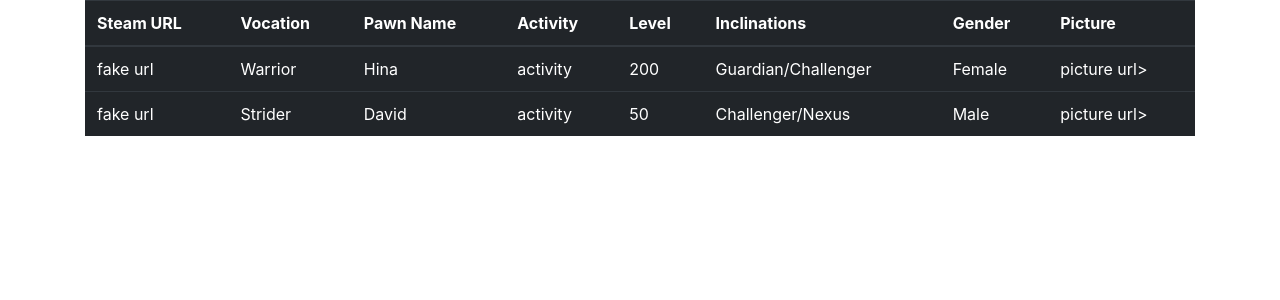
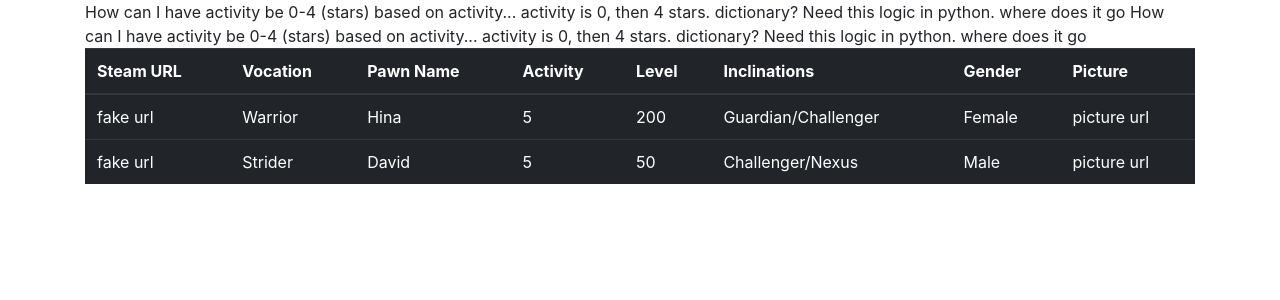
Before and after one commit to pawnguild/pawnguild, a Django app: page / in a window 1280 px wide. Shown: the part 78-378 px from the top of the page. Run offline with Django 3.2, Linux system fonts and the light colour scheme; data comes from the database, SQL or seed files in the repository; both versions use the stored data as it was after the commit; some libraries are stand-ins or nearby versions.

Commit message:
activity property

```diff
--- a/pawnlisting/models.py
+++ b/pawnlisting/models.py
@@ -5,6 +5,8 @@ from django.core.exceptions import ValidationError
 from crum import get_current_user
 
 from django.utils import timezone
+
+from datetime import datetime, timedelta
 
 vocations = ["Fighter", "Warrior", "Strider", "Ranger", "Mage", "Sorcerer"]
 genders = ["Male", "Female"]
@@ -33,6 +35,11 @@ class Pawn(models.Model):
     created_by = models.ForeignKey("auth.User", default=None, null=False, on_delete=models.CASCADE)
     last_modified = models.DateTimeField(default=timezone.now)
 
+    @property
+    def activity(self):
+        time_since_modified = timezone.now() - self.last_modified
+        return time_since_modified.days % 7 # Weeks since modified
+
     def save(self, *args, **kwargs):
         user = get_current_user()
         if user and not user.pk:
--- a/pawnlisting/templates/pawnlisting/pawn_list.html
+++ b/pawnlisting/templates/pawnlisting/pawn_list.html
@@ -17,12 +17,13 @@
             <tr>
                 <td>fake url</td>
                 <td>{{ pawn.vocation }}</td>
-                <td>{{pawn.name}}</td>
-                <td>activity</td>
-                <td>{{pawn.level}}</td>
-                <td>{{pawn.primary_inclination}}/{{pawn.secondary_inclination}}</td>
-                <td>{{pawn.gender}}</td>
-                <td>picture url></td>
+                <td>{{ pawn.name }}</td>
+                How can I have activity be 0-4 (stars) based on activity... activity is 0, then 4 stars. dictionary? Need this logic in python. where does it go
+                <td>{{ pawn.activity }}</td>
+                <td>{{ pawn.level }}</td>
+                <td>{{ pawn.primary_inclination }}/{{ pawn.secondary_inclination }}</td>
+                <td>{{ pawn.gender }}</td>
+                <td>picture url</td>
             </tr>
         {% endfor %}
     </tbody>
--- a/pawnlisting/views.py
+++ b/pawnlisting/views.py
@@ -34,6 +34,7 @@ class PawnManager(View):
 
     def get(self, request):
         return HttpResponse("Exist")
+
 
 class PawnList(ListView):
     model = Pawn
```
Also changed, not shown: pawnlisting/tests/test_models.py (+3 -0 lines), db.sqlite3.
